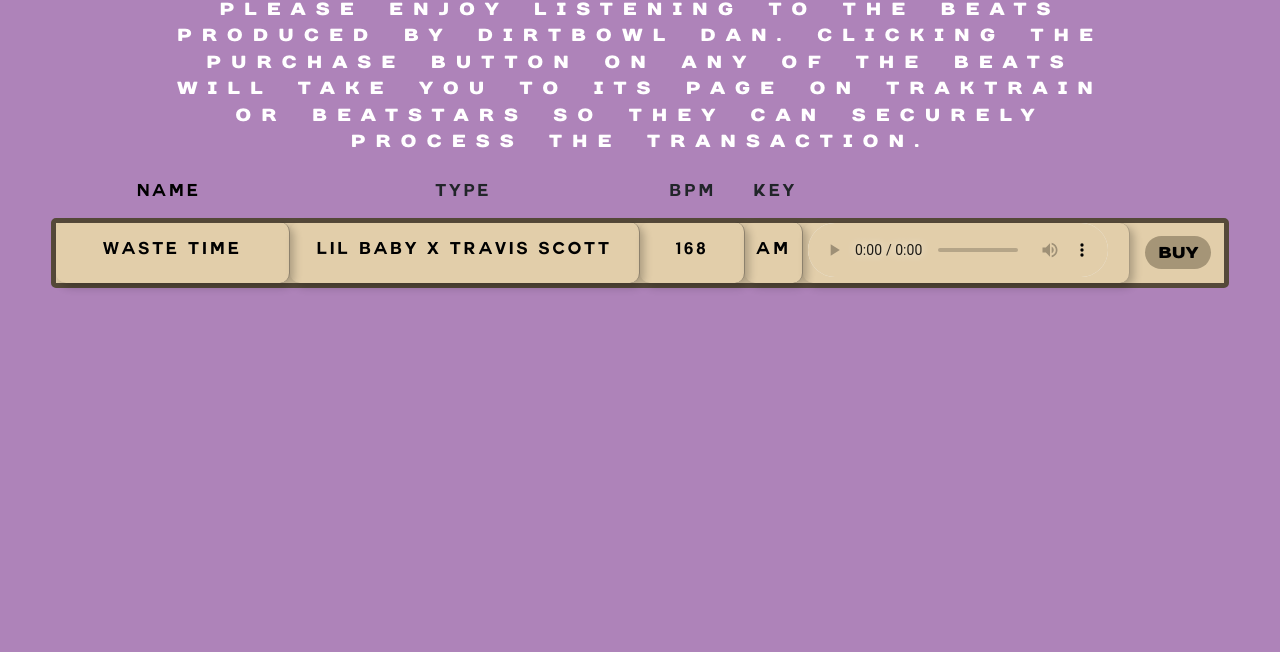
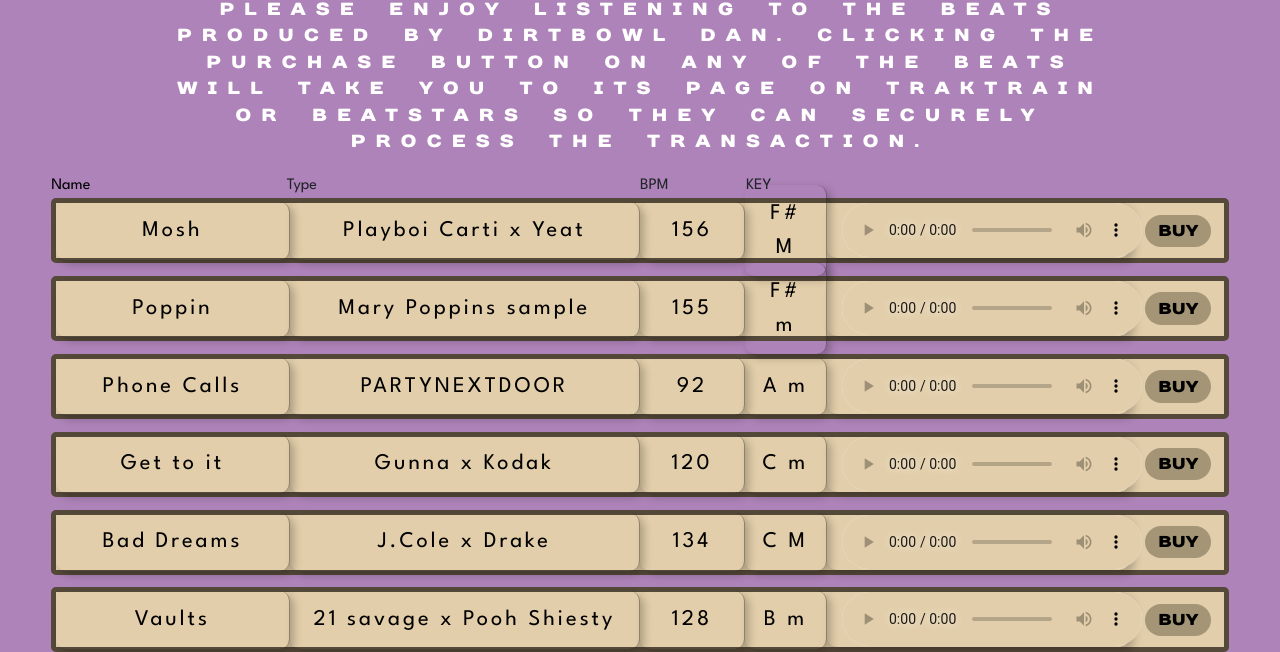
Before and after one commit to dirtbowldan/dirtbowldan.github.io, a website: page beats.html in a window 1280 px wide. Shown: the part 154-806 px from the top of the page. Drawn offline with nearby package versions, Linux system fonts and the light colour scheme.

Commit message:
ADDED BEATS

```diff
--- a/beats.html
+++ b/beats.html
@@ -38,13 +38,13 @@
     <div class="labels">
 
 
-            <div class="beatsale lname">Name</div>
+            <div class="lname">Name</div>
 
-            <div class="beatsale ltype">Type</div>
+            <div class=" ltype">Type</div>
 
-            <div class="beatsale lbpm">BPM</div>
+            <div class=" lbpm">BPM</div>
 
-            <div class="beatsale lkey"> KEY</div>
+            <div class=" lkey"> KEY</div>
 
 
         </div>
@@ -52,19 +52,135 @@
     <div class="flexcont">
 
         <div class="bname">
-            <div class="beatsale">Waste Time </div>
+            <div class="beatsale">Mosh</div>
         </div>
         <div class="btype">
-            <div class="beatsale">Lil Baby x Travis Scott</div>
+            <div class="beatsale">Playboi Carti x Yeat</div>
         </div>
         <div class="bbpm">
-            <div class="beatsale">168</div>
+            <div class="beatsale">156</div>
         </div>
         <div class="bkey">
-            <div class="beatsale"> Am </div>
+            <div class="beatsale"> F# M </div>
         </div>
         <div class="bplay">
-            <audio controls src="diorage 156bpm.mp3" controlsList="nodownload" class="audio-1";>
+            <audio controls src="mash.mp3"  class="audio-1";>
+            </audio>
+        </div>
+        <div class="bbuy">
+            <button class="butty" href="#">BUY</button>
+        </div>
+    </div>
+
+
+    <div class="flexcont">
+
+        <div class="bname">
+            <div class="beatsale">Poppin</div>
+        </div>
+        <div class="btype">
+            <div class="beatsale">Mary Poppins sample</div>
+        </div>
+        <div class="bbpm">
+            <div class="beatsale">155</div>
+        </div>
+        <div class="bkey">
+            <div class="beatsale"> F# m </div>
+        </div>
+        <div class="bplay">
+            <audio controls src="marypopins.mp3" controlsList="nodownload" class="audio-1";>
+            </audio>
+        </div>
+        <div class="bbuy">
+            <button class="butty" href="#">BUY</button>
+        </div>
+    </div>
+
+    <div class="flexcont">
+
+        <div class="bname">
+            <div class="beatsale">Phone Calls</div>
+        </div>
+        <div class="btype">
+            <div class="beatsale">PARTYNEXTDOOR</div>
+        </div>
+        <div class="bbpm">
+            <div class="beatsale">92</div>
+        </div>
+        <div class="bkey">
+            <div class="beatsale"> A m </div>
+        </div>
+        <div class="bplay">
+            <audio controls src="telephone.mp3" controlsList="nodownload" class="audio-1";>
+            </audio>
+        </div>
+        <div class="bbuy">
+            <button class="butty" href="#">BUY</button>
+        </div>
+    </div>
+
+    <div class="flexcont">
+
+        <div class="bname">
+            <div class="beatsale">Get to it</div>
+        </div>
+        <div class="btype">
+            <div class="beatsale">Gunna x Kodak</div>
+        </div>
+        <div class="bbpm">
+            <div class="beatsale">120</div>
+        </div>
+        <div class="bkey">
+            <div class="beatsale"> C m </div>
+        </div>
+        <div class="bplay">
+            <audio controls src="wunna 120bpm Cm @dirtbowldan @devolv3.mp3" controlsList="nodownload" class="audio-1";>
+            </audio>
+        </div>
+        <div class="bbuy">
+            <button class="butty" href="#">BUY</button>
+        </div>
+    </div>
+
+    <div class="flexcont">
+
+        <div class="bname">
+            <div class="beatsale">Bad Dreams</div>
+        </div>
+        <div class="btype">
+            <div class="beatsale">J.Cole x Drake</div>
+        </div>
+        <div class="bbpm">
+            <div class="beatsale">134</div>
+        </div>
+        <div class="bkey">
+            <div class="beatsale"> C M </div>
+        </div>
+        <div class="bplay">
+            <audio controls src="kingjames 145bpm orchestral_3.mp3" controlsList="nodownload" class="audio-1";>
+            </audio>
+        </div>
+        <div class="bbuy">
+            <button class="butty" href="#">BUY</button>
+        </div>
+    </div>
+
+    <div class="flexcont">
+
+        <div class="bname">
+            <div class="beatsale">Vaults</div>
+        </div>
+        <div class="btype">
+            <div class="beatsale">21 savage x Pooh Shiesty</div>
+        </div>
+        <div class="bbpm">
+            <div class="beatsale">128</div>
+        </div>
+        <div class="bkey">
+            <div class="beatsale"> B m </div>
+        </div>
+        <div class="bplay">
+            <audio controls src="neckbrace 128bpm.mp3" controlsList="nodownload" class="audio-1";>
             </audio>
         </div>
         <div class="bbuy">
--- a/styles.css
+++ b/styles.css
@@ -83,6 +83,15 @@
 }
 
 
+@font-face {
+  font-family: 'chill';
+  src: url('LeagueSpartan-VariableFont_wght.ttf') format('truetype');
+  font-weight: normal;
+  font-style: normal;
+
+}
+
+
 
 
 #webpage {
@@ -139,12 +148,11 @@
 
 
 .beatsale{
-  font-family: 'couturebold';
+  font-family: 'chill';
   text-align: center;
-  vertical-align: middle;
-  padding-top:14px;
-  padding-bottom:14px;
-  font-size: 105%;
+
+  padding: 12px;
+  font-size: 140%;
   letter-spacing: 3px;
 }
 
@@ -152,8 +160,8 @@
 
 .labels{
   display: flex;
-
-  margin-top: 10px;
+  font-family: 'chill';
+  margin-top: 20px;
   margin-left: 4%;
   margin-right: 4%;
   align-items:center
@@ -171,8 +179,8 @@
   margin-left: 4%;
   margin-right: 4%;
   align-items: center;
-  height: 70px;
-
+  height: 65px;
+  margin-bottom: 1%;
 
 }
 
@@ -185,9 +193,10 @@
 .bname{
 color: rgb(0, 0, 0);
 border-right: 1px solid rgba(34, 34, 34, 0.418);
-      border-radius: 10px;
-      box-shadow: 4px 4px 8px 0 rgba(0, 0, 0, 0.24);
-height: 102%;
+border-radius: 10px;
+box-shadow: 4px 4px 8px 0 rgba(0, 0, 0, 0.24);
+
+
 width: 20%;
 
 }
@@ -205,7 +214,6 @@
   border-right: 1px solid rgba(34, 34, 34, 0.418);
       border-radius: 10px;
       box-shadow: 4px 4px 8px 0 rgba(0, 0, 0, 0.24);
-  height: 102%;
 
   width: 30%;
   }
@@ -218,7 +226,7 @@
     border-right: 1px solid rgba(34, 34, 34, 0.418);
       border-radius: 10px;
       box-shadow: 4px 4px 8px 0 rgba(0, 0, 0, 0.24);
-    height: 102%;
+
     width: 9%;
 
     }
@@ -235,8 +243,8 @@
       border-right: 1px solid rgba(34, 34, 34, 0.418);
       border-radius: 10px;
       box-shadow: 4px 4px 8px 0 rgba(0, 0, 0, 0.24);
-    height: 102%;
-    width: 5%;
+
+    width: 7%;
 
       }
 
@@ -252,8 +260,8 @@
     border-right: 1px solid;
     border-radius: 10px;
     box-shadow: 4px 4px 8px 0 rgba(0, 0, 0, 0.24);
-    width: 28%;
-    padding-left: 5px;
+    width: 26%;
+    padding-left: 15px;
     height: 100%;
 
         }
```
Also changed, not shown: LeagueSpartan-VariableFont_wght.ttf (added), 6 other files.
